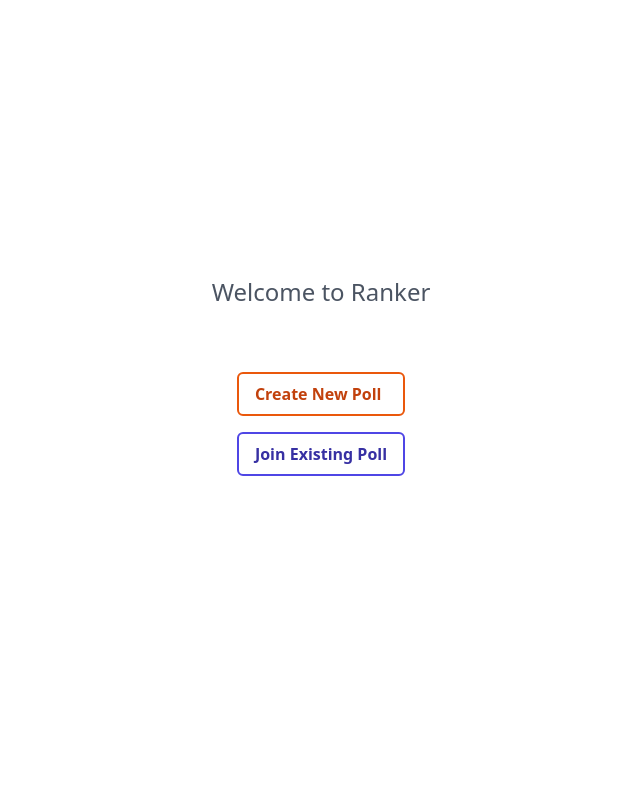
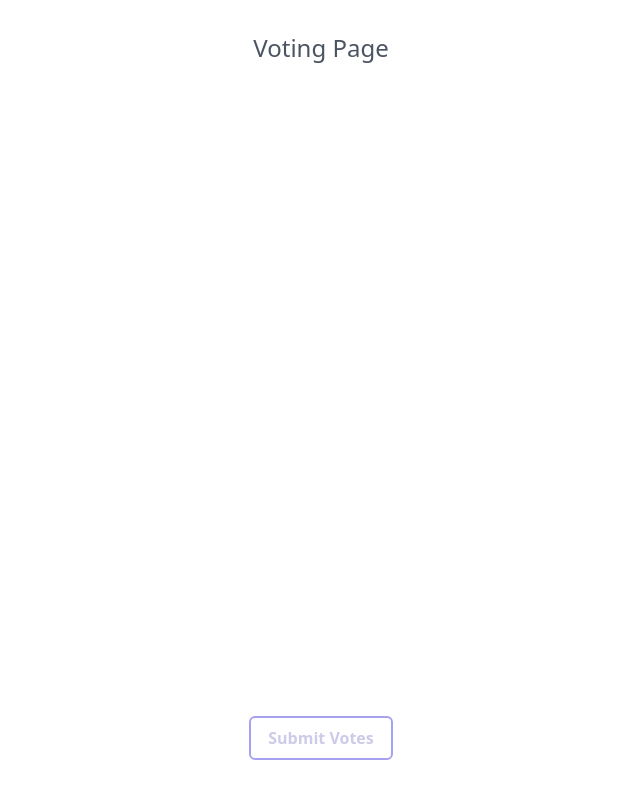
Before and after one commit to startdusk/ranker, a Vue app in the folder web/: page /voting in a window 1280 px wide. Before the commit this address led to /welcome. Shown: the whole page, without its empty margins (319-959 px from the left). Built offline with nearby package versions, Linux system fonts and the light colour scheme; what oh-vue-icons would draw is missing.

Commit message:
fix🐛: debugging pinia define undefined

```diff
--- a/web/src/App.vue
+++ b/web/src/App.vue
@@ -1,6 +1,8 @@
 <script setup lang="ts">
 import { watchEffect } from "vue";
 import Loader from "./components/ui/Loader.vue";
+import Pages from "./Pages.vue";
+
 import { usePollStore } from "./stores/PollStore";
 import { getTokenPayload, sleep } from "./utils";
 
@@ -43,15 +45,7 @@ watchEffect(async () => {
 
 <template>
   <Loader :isLoading="state.isLoading" color="orange" :width="120" />
-  <div
-    class="page mobile-height max-w-screen-sm mx-auto py-8 px-4 overflow-y-auto"
-  >
-    <router-view v-slot="{ Component, route }">
-      <transition name="scale" mode="out-in">
-        <component :is="Component" :key="route.path" />
-      </transition>
-    </router-view>
-  </div>
+  <Pages />
 </template>
 
 <style scoped></style>
--- /dev/null
+++ b/web/src/Pages.vue
@@ -0,0 +1,36 @@
+<script setup lang="ts">
+import { useRouter } from "vue-router";
+
+import { usePollStore } from "./stores/PollStore";
+import { AppPage } from "./router/page";
+
+const pollStore = usePollStore();
+const router = useRouter();
+
+pollStore.$subscribe((_mutate, _state) => {
+  console.log(pollStore.me);
+  console.log(pollStore.poll);
+  if (pollStore.me?.id && pollStore.poll && !pollStore.poll.hasStarted) {
+    router.push(AppPage.WaitingRoom);
+  }
+
+  if (pollStore.me?.id && pollStore.poll?.hasStarted) {
+    router.push(AppPage.Voting);
+  }
+
+  if (pollStore.me?.id && pollStore.hasVoted) {
+    router.push(AppPage.Results);
+  }
+});
+</script>
+<template>
+  <div
+    class="page mobile-height max-w-screen-sm mx-auto py-8 px-4 overflow-y-auto"
+  >
+    <router-view v-slot="{ Component, route }">
+      <transition name="scale" mode="out-in" :duration="300">
+        <component :is="Component" :key="route.path" />
+      </transition>
+    </router-view>
+  </div>
+</template>
--- /dev/null
+++ b/web/src/components/ui/RankedCheckBox.vue
@@ -0,0 +1,20 @@
+<script setup lang="ts">
+type PropsType = {
+  rank?: number;
+  value: string;
+  onSelect: () => void;
+};
+
+const { rank, value, onSelect } = defineProps<PropsType>();
+</script>
+<template>
+  <div class="my-4 box btn-orange relative" @click="() => onSelect()">
+    <div>{{ value }}</div>
+    <div
+      v-if="rank"
+      class="absolute w-6 h-6 -top-3 -right-3 rounded-full bg-purple-600"
+    >
+      <div class="text-center font-medium text-white">{{ rank }}</div>
+    </div>
+  </div>
+</template>
--- a/web/src/router/index.ts
+++ b/web/src/router/index.ts
@@ -5,6 +5,7 @@ import Welcome from "../views/Welcome.vue";
 const Create = () => import("../views/Create.vue");
 const Join = () => import("../views/Join.vue");
 const WaitingRoom = () => import("../views/WaitingRoom.vue");
+const Voting = () => import("../views/Voting.vue");
 
 const router = createRouter({
   history: createWebHistory(import.meta.env.BASE_URL),
@@ -30,6 +31,11 @@ const router = createRouter({
       component: WaitingRoom,
     },
     {
+      path: "/voting",
+      name: AppPage.Voting,
+      component: Voting,
+    },
+    {
       path: "/:unknown*",
       name: "unknown",
       redirect: "/welcome",
--- a/web/src/stores/PollStore.ts
+++ b/web/src/stores/PollStore.ts
@@ -20,22 +20,24 @@ type WsErrorUnique = WsError & {
 };
 
 type StateShape = {
-  poll?: Poll;
+  poll: Poll | null;
   accessToken?: string;
   socket?: Socket;
   wsErrors: WsErrorUnique[];
-  me?: Me;
+  me: Me | null;
   isLoading: boolean;
 };
 
 export const usePollStore = defineStore("PollStore", {
   state: (): StateShape => ({
+    poll: null,
+    me: null,
     isLoading: false,
     wsErrors: [],
   }),
 
   getters: {
-    getPoll: (state): Poll | undefined => {
+    getPoll: (state): Poll | null => {
       return state.poll;
     },
     isAdmin: (state): boolean => {
@@ -86,36 +88,44 @@ export const usePollStore = defineStore("PollStore", {
         name: accessToken.name,
       };
     },
-    initializePoll(poll?: Poll) {
+    initializePoll(poll: Poll) {
       this.poll = poll;
     },
     updatePoll(poll: Poll) {
       this.poll = poll;
     },
     deletePoll() {
-      this.poll = undefined;
+      this.poll = null;
     },
     reset() {
-      this.poll = undefined;
+      this.poll = null;
       this.accessToken = undefined;
       this.socket = undefined;
       this.wsErrors = [];
     },
 
-    startVote() {},
+    startVote() {
+      const poll = this.poll!;
+      poll.hasStarted = true;
+      this.poll = poll;
+    },
 
     removeParticipant(_id: string) {},
 
     removeNomination(_id: string) {},
 
     nominate(text: string) {
-      if (this.poll) {
-        const id = nanoid();
-        this.poll.nominations[id] = {
-          userId: this.me?.id!,
-          text,
-        };
-      }
+      const poll = this.poll!;
+      const id = nanoid();
+      poll.nominations[id] = {
+        userId: this.me?.id!,
+        text,
+      };
+      this.poll = poll;
     },
+
+    cancelPoll() {},
+
+    submitRankings(_rankings: string[]) {},
   },
 });
--- /dev/null
+++ b/web/src/views/Voting.vue
@@ -0,0 +1,104 @@
+<script setup lang="ts">
+import { ref } from "vue";
+import ConfirmationDialog from "../components/ui/ConfirmationDialog.vue";
+import RankedCheckBox from "../components/ui/RankedCheckBox.vue";
+import { usePollStore } from "../stores/PollStore";
+
+const pollStore = usePollStore();
+const rankings = ref<string[]>([]);
+const confirmCancel = ref(false);
+const confirmVotes = ref(false);
+
+const toggleNomination = (id: string) => {
+  const position = rankings.value.findIndex((ranking) => ranking === id);
+  const hasVotesRemaining =
+    (pollStore.poll?.votesPerVoter || 0) - rankings.value.length > 0;
+
+  if (position < 0 && hasVotesRemaining) {
+    rankings.value = [...rankings.value, id];
+  } else {
+    rankings.value = [
+      ...rankings.value.slice(0, position),
+      ...rankings.value.slice(position + 1, rankings.value.length),
+    ];
+  }
+};
+
+const getRank = (id: string) => {
+  const position = rankings.value.findIndex((ranking) => ranking === id);
+
+  return position < 0 ? undefined : position + 1;
+};
+
+const handleSubmitRanking = () => {
+  pollStore.submitRankings(rankings.value);
+};
+</script>
+<template>
+  <div
+    class="mx-auto flex flex-col w-full justify-between items-center h-full max-w-sm"
+  >
+    <div class="w-full">
+      <h1 class="text-center">Voting Page</h1>
+    </div>
+    <div class="w-full">
+      <template v-if="pollStore.poll">
+        <div class="text-center text-xl font-semibold mb-6">
+          Select Your Top {{ pollStore.poll?.votesPerVoter }} Choices
+        </div>
+        <div class="text-center text-lg font-semibold mb-6 text-indigo-700">
+          {{ pollStore.poll.votesPerVoter - rankings.length }} Votes remaining
+        </div>
+      </template>
+      <div class="px-2">
+        <RankedCheckBox
+          v-for="[nominationId, nomination] in Object.entries(
+            pollStore.poll?.nominations || {}
+          )"
+          :key="nominationId"
+          :value="nomination.text"
+          :rank="getRank(nominationId)"
+          :on-select="
+            () => {
+              toggleNomination(nominationId);
+            }
+          "
+        />
+      </div>
+    </div>
+    <div class="mx-auto flex flex-col items-center">
+      <button
+        :disabled="rankings.length < (pollStore.poll?.votesPerVoter ?? 100)"
+        class="box btn-purple my-2 w-36"
+        @click="confirmVotes = true"
+      >
+        Submit Votes
+      </button>
+      <ConfirmationDialog
+        message="You cannot change your vote after submitting"
+        :show-dialog="confirmVotes"
+        :on-cancel="
+          () => {
+            confirmVotes = false;
+          }
+        "
+        :on-confirm="handleSubmitRanking"
+      />
+      <template v-if="pollStore.isAdmin">
+        <button class="box btn-orange my-2 w-36" @click="confirmCancel = true">
+          Cancel Poll
+        </button>
+        <ConfirmationDialog
+          message="This will cancel the poll and remove all users"
+          :show-dialog="confirmCancel"
+          :on-cancel="
+            () => {
+              confirmCancel = false;
+            }
+          "
+          :on-confirm="() => pollStore.cancelPoll()"
+        />
+      </template>
+    </div>
+  </div>
+</template>
--- a/web/src/views/WaitingRoom.vue
+++ b/web/src/views/WaitingRoom.vue
@@ -25,7 +25,6 @@ const pollStore = usePollStore();
 watchEffect(() => {
   if (!pollStore.poll) {
     router.push(AppPage.Welcome);
-    return;
   }
 });
 
@@ -42,7 +41,7 @@ const cancelLeavePoll = () => {
 };
 
 const confirmLeavePoll = () => {
-  pollStore.startVote();
+  router.push(AppPage.Welcome);
 };
 
 const submitRemoveParticipant = () => {
```
Also changed, not shown: web/src/views/Results.vue (added).
